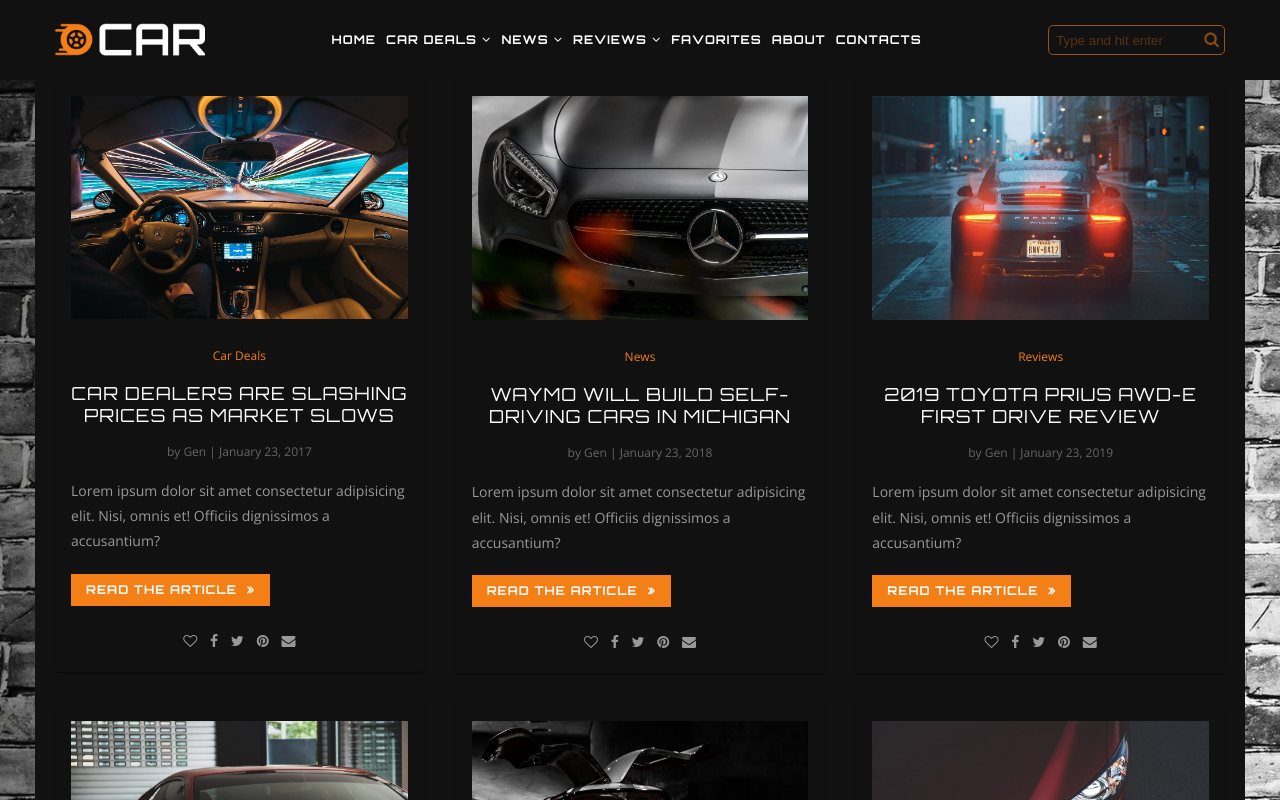
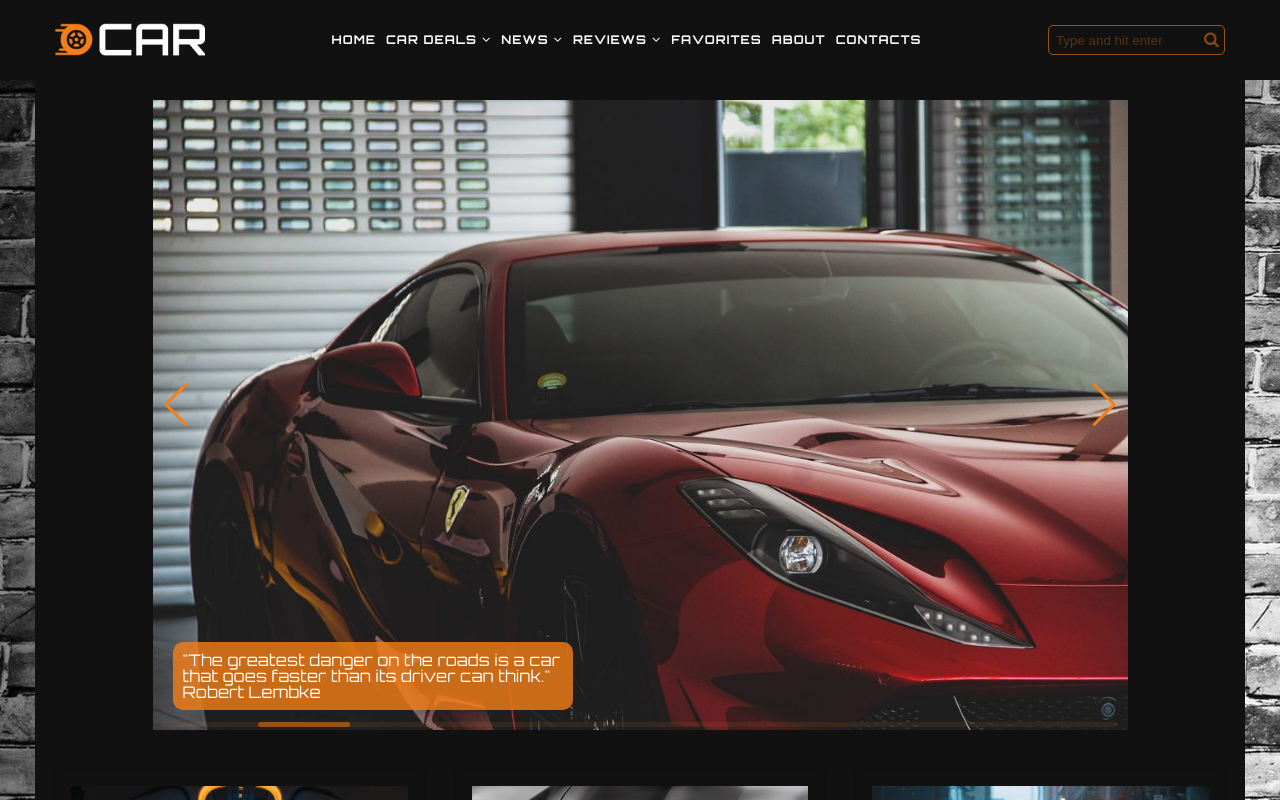
Before and after one commit to Genu4/Car-blog, a React (Create React App) app: page / in a window 1280 px wide. Shown: the top 800 px of the page. Built offline with nearby package versions, Linux system fonts and the light colour scheme.

Commit message:
add slider

```diff
--- a/package.json
+++ b/package.json
@@ -17,6 +17,7 @@
     "react-dom": "^18.2.0",
     "react-scripts": "5.0.1",
     "sass": "^1.56.2",
+    "swiper": "^8.4.5",
     "typescript": "^4.9.4",
     "web-vitals": "^2.1.4"
   },
--- a/src/components/Articles/ArticlesListItem.scss
+++ b/src/components/Articles/ArticlesListItem.scss
@@ -87,11 +87,24 @@
     }
 
     .article-card-socials-block {
-        width: 125px;
+        width: 130px;
         margin: 0 auto;
         display: flex;
         justify-content: space-around;
     }
+
+    .article-card-likes,
+    .article-card-facebook,
+    .article-card-twitter,
+    .article-card-pinterest,
+    .article-card-email {
+        background-color: #111111;
+        border: none;
+        outline: none;
+        cursor: pointer;
+        width: fit-content;
+    }
+
 
     .article-card-likes::before {
         content: '\f08a';
--- a/src/components/Articles/ArticlesListItem.tsx
+++ b/src/components/Articles/ArticlesListItem.tsx
@@ -41,11 +41,11 @@
                 </div>
                 <div className="article-card-socials">
                     <div className="article-card-socials-block">
-                        <a href="/some/valid/uri"><span className="article-card-likes"></span></a>
-                        <a href="/some/valid/uri"><span className="article-card-facebook"></span></a>
-                        <a href="/some/valid/uri"><span className="article-card-twitter"></span></a>
-                        <a href="/some/valid/uri"><span className="article-card-pinterest"></span></a>
-                        <a href="/some/valid/uri"><span className="article-card-email"></span></a>
+                        <button className="article-card-likes"></button>
+                        <a href="/"><button className="article-card-facebook"></button></a>
+                        <a href="/"><button className="article-card-twitter"></button></a>
+                        <a href="/"><button className="article-card-pinterest"></button></a>
+                        <a href="/"><button className="article-card-email"></button></a>
                     </div>
                 </div>
             </CardContent>
--- /dev/null
+++ b/src/components/Swiper/Slider.scss
@@ -0,0 +1,71 @@
+.slider {
+    max-width: 975px;
+    height: 650px;
+    margin: 0 auto 40px;
+    padding-top: 20px;
+
+    [class^='swiper-slide-'] {
+        background-size: cover;
+        width: 100%;
+        height: 100%;
+        display: flex;
+        flex-direction: column;
+        justify-content: flex-end;
+    }
+
+    .swiper-slide-1 {
+        background-image: url('../../assets/5.jpg');
+    }
+    .swiper-slide-2 {
+        background-image: url('../../assets/16.jpg');
+    }
+    .swiper-slide-3 {
+        background-image: url('../../assets/6.jpg');
+    }
+    .swiper-slide-4 {
+        background-image: url('../../assets/9.jpg');
+    }
+    .swiper-slide-5 {
+        background-image: url('../../assets/10.jpg');
+    }
+    .swiper-slide-6 {
+        background-image: url('../../assets/11.jpg');
+    }
+    .swiper-slide-7 {
+        background-image: url('../../assets/12.jpg');
+    }
+    .swiper-slide-8 {
+        background-image: url('../../assets/13.jpg');
+    }
+    .swiper-slide-9 {
+        background-image: url('../../assets/14.jpg');
+    }
+    .swiper-slide-10 {
+        background-image: url('../../assets/15.jpg');
+    }
+
+    .slide-text {
+        margin-bottom: 20px;
+        margin-left: 20px;
+        padding: 10px;
+        border-radius: 10px;
+        color: white;
+        width: 400px;
+        background-color: rgba(245, 127, 23, 0.8);
+    }
+
+    .swiper-button-next:after,
+    .swiper-rtl .swiper-button-prev:after,
+    .swiper-button-prev:after,
+    .swiper-rtl .swiper-button-next:after {
+        color: #f57f17;
+    }
+
+    .swiper-scrollbar {
+        margin-top: 20px;
+        background: rgba(245, 127, 23, 0.1);
+    }
+    .swiper-scrollbar-drag {
+        background: rgba(245, 127, 23, 0.5);
+    }
+}
--- /dev/null
+++ b/src/components/Swiper/Slider.tsx
@@ -0,0 +1,144 @@
+// Import Swiper React components
+import { Swiper, SwiperSlide } from 'swiper/react'
+import { Navigation, Pagination, Scrollbar, A11y, Autoplay } from 'swiper'
+import CssBaseline from '@mui/material/CssBaseline'
+
+// Import Swiper styles
+import 'swiper/css'
+import './Slider.scss'
+import 'swiper/css/navigation'
+import 'swiper/css/scrollbar'
+import 'swiper/css/autoplay'
+import 'swiper/css/effect-flip'
+
+const Slider = () => {
+    return (
+        <>
+            <CssBaseline />
+            <Swiper
+                className="slider"
+                modules={[Navigation, Pagination, Scrollbar, A11y, Autoplay]}
+                autoplay={{ delay: 5000, disableOnInteraction: false }}
+                spaceBetween={50}
+                slidesPerView={1}
+                navigation
+                scrollbar={{ draggable: true }}
+            >
+                <SwiperSlide>
+                    <div className="swiper-slide-1">
+                        <div className="slide-text">
+                            <p>
+                                "The guy who invented the first wheel was an
+                                idiot, but the guy who invented the other three
+                                was a genius."
+                            </p>
+                            <p>Sid Caesar</p>
+                        </div>
+                    </div>
+                </SwiperSlide>
+                <SwiperSlide>
+                    <div className="swiper-slide-2">
+                        <div className="slide-text">
+                            <p>
+                                "The greatest danger on the roads is a car that
+                                goes faster than its driver can think."
+                            </p>
+                            <p>Robert Lembke</p>
+                        </div>
+                    </div>
+                </SwiperSlide>
+                <SwiperSlide>
+                    <div className="swiper-slide-3">
+                        <div className="slide-text">
+                            <p>
+                                "The car should be a part of you, your flesh,
+                                and you should be an integral part of it. This
+                                is the only way to become one of a kind."
+                            </p>
+                            <p>Ayrton Senna</p>
+                        </div>
+                    </div>
+                </SwiperSlide>
+                <SwiperSlide>
+                    <div className="swiper-slide-4">
+                        <div className="slide-text">
+                            <p>
+                                "Of all the creations of human hands, the car is
+                                most similar to a living being."
+                            </p>
+                            <p>William Lyons</p>
+                        </div>
+                    </div>
+                </SwiperSlide>
+                <SwiperSlide>
+                    <div className="swiper-slide-5">
+                        <div className="slide-text">
+                            <p>
+                                "Aerodynamics for those who do not know how to
+                                make engines."
+                            </p>
+                            <p>Enzo Ferrari</p>
+                        </div>
+                    </div>
+                </SwiperSlide>
+                <SwiperSlide>
+                    <div className="swiper-slide-6">
+                        <div className="slide-text">
+                            <p>
+                                "Straight roads are for fast cars and curves are
+                                for fast drivers."
+                            </p>
+                            <p>Colin McRae</p>
+                        </div>
+                    </div>
+                </SwiperSlide>
+                <SwiperSlide>
+                    <div className="swiper-slide-7">
+                        <div className="slide-text">
+                            <p>
+                                "Car racing began immediately after the second
+                                car was born."
+                            </p>
+                            <p>Henry Ford</p>
+                        </div>
+                    </div>
+                </SwiperSlide>
+                <SwiperSlide>
+                    <div className="swiper-slide-8">
+                        <div className="slide-text">
+                            <p>
+                                "I couldn't find the sports car of my dreams, so
+                                I made it myself."
+                            </p>
+                            <p>Ferdinand Porsche</p>
+                        </div>
+                    </div>
+                </SwiperSlide>
+                <SwiperSlide>
+                    <div className="swiper-slide-9">
+                        <div className="slide-text">
+                            <p>
+                                "When I was asked what my favorite car was, I
+                                always answered - the next"
+                            </p>
+                            <p>Carroll Shelby</p>
+                        </div>
+                    </div>
+                </SwiperSlide>
+                <SwiperSlide>
+                    <div className="swiper-slide-10">
+                        <div className="slide-text">
+                            <p>
+                                "Lamborghini is refinement, luxury and
+                                perfection."
+                            </p>
+                            <p>Ferruccio Lamborghini</p>
+                        </div>
+                    </div>
+                </SwiperSlide>
+            </Swiper>
+        </>
+    )
+}
+
+export default Slider
--- a/src/pages/Home/Home.tsx
+++ b/src/pages/Home/Home.tsx
@@ -1,9 +1,13 @@
-import ArticlesList from "components/Articles/ArticlesList"
+import ArticlesList from 'components/Articles/ArticlesList'
+import Slider from 'components/Swiper/Slider'
 
 type Props = {}
 const Home = (props: Props) => {
-  return (
-    <ArticlesList />
-  )
+    return (
+        <>
+            <Slider />
+            <ArticlesList />
+        </>
+    )
 }
 export default Home
```
Also changed, not shown: 1 other file (tests, documents, lock files or other folders).
